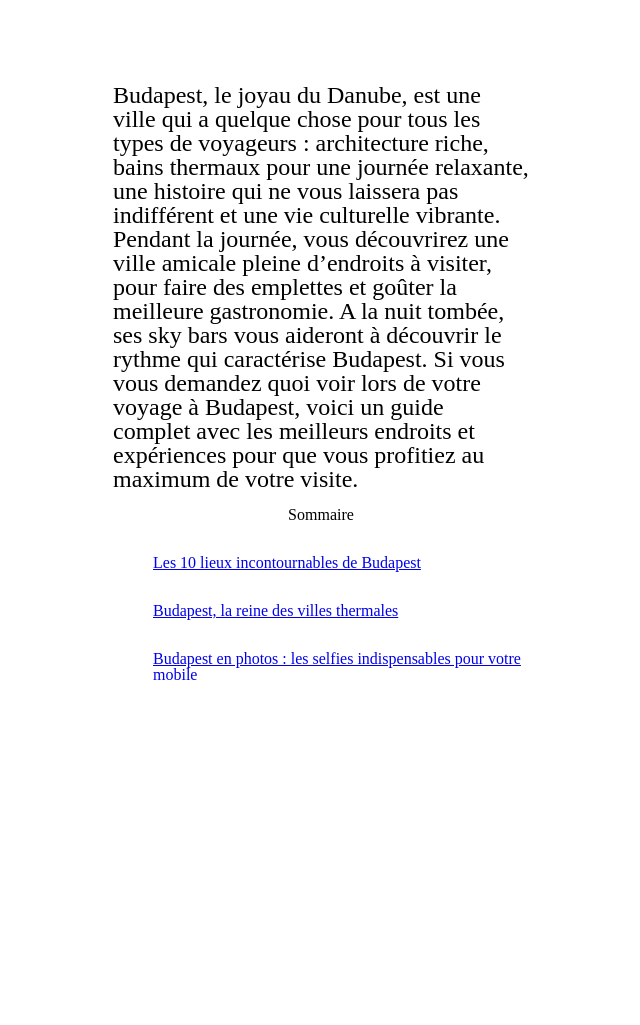
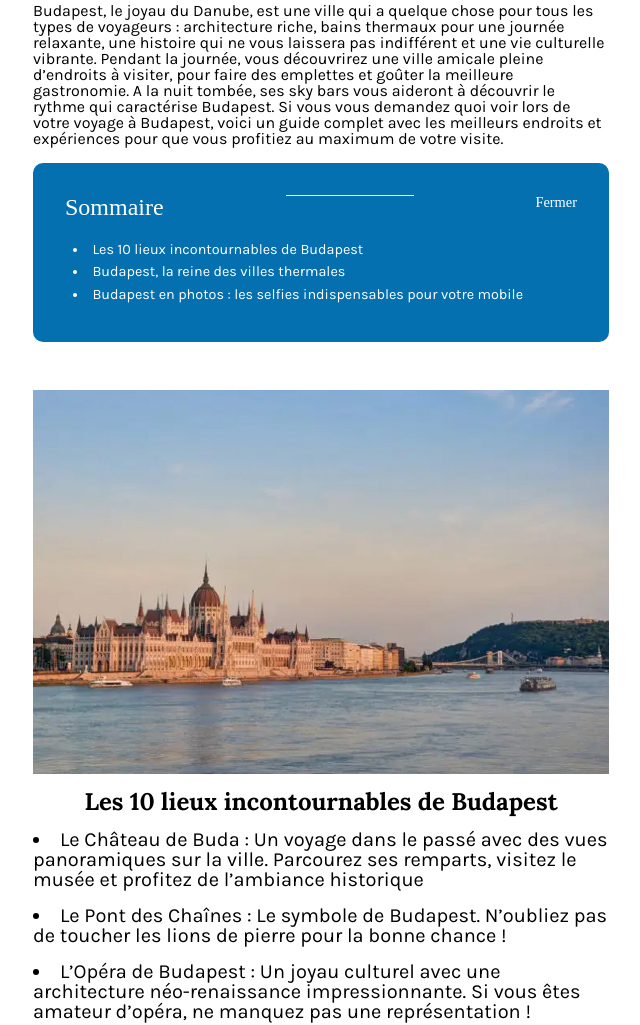
Before and after one commit to jefflearning40/voyages, a plain HTML site: page index.html in a window 1280 px wide. Shown: the part 845-1870 px from the top of the page, without its empty margins (319-959 px from the left). Drawn offline with Linux system fonts and the light colour scheme; a web font is replaced by a local one.

Commit message:
changement one

```diff
--- a/css/configue.css
+++ b/css/configue.css
@@ -1,28 +1,39 @@
 :root {
-/*  Partie Couleur */
+  /*  Partie Couleur */
+  --color--gris:#C0C0C0;
+  --color-bleu: #0470b0;
   --color-main: rgba(4, 112, 176, 1);
   --color-orange: rgba(244, 119, 73, 1);
-  --color-blue-linair:linear-gradient(90deg,rgba(21, 147, 221, 1) 0%,rgba(4, 112, 176, 1) 100%);
+  --color-blue-linair: linear-gradient(
+    90deg,
+    rgba(21, 147, 221, 1) 0%,
+    rgba(4, 112, 176, 1) 100%
+  );
   --color-white: rgba(255, 255, 255, 1);
 
   /* Radius , taille */
-    --radius-1: 10px;
-    --taille-w: 915px;
-    --taille-2-h: 610px;
+  --border-radius: 10px;
+  --taille-w: 915px;
+  --taille-2-h: 610px;
 
-    --img-bcg:url(../assets/background-1.jpg);
+  --img-bcg: url(../assets/background-1.jpg);
 }
-
 
 :root {
   --font-family-title: "Lora", serif;
-  --font-family-base: Arial, sans-serif;
+  --font-family-base: karla, sans-serif;
 }
 
 :root {
   --padding-sm: 0.625rem; /* 10px */
   --padding-md: 1.25rem; /* 20px */
-  --padding-lg: 2.5rem;   /* 40px */
-  --padding-xl: 3.75;   /* 60px */
-  --padding-xxl: 5rem;  /* 80px */
+  --padding-lg: 2.5rem; /* 40px */
+  --padding-xl: 3.75; /* 60px */
+  --padding-xxl: 5rem; /* 80px */
+
+  --text-sm: 0.625rem; /* 10px */
+  --text-md: 1.25rem; /* 20px */
+  --text-lg: 2.5rem; /* 40px */
+  --text-xl: 3.75; /* 60px */
+  --text-xxl: 5rem; /* 80px */
 }
--- a/css/styles.css
+++ b/css/styles.css
@@ -72,22 +72,29 @@ main {
   flex-direction: column;
   justify-content: center;
   align-items: center;
+  gap: 2rem;
   height: 100%;
   width: 100%;
 }
 
 /* section */
+
 section {
-  padding: 5rem;
   gap: 1rem;
   display: flex;
   flex-direction: column;
   justify-content: center;
   align-items: center;
-  height: 45%;
+  width: 45%;
+  height: 100%;
+}
+/* img section */
+
+section img {
   width: 100%;
+  height: auto;
+  margin-top: 2rem;
 }
-
 /* fil d'ariane */
 
 .breadcrumb ul {
@@ -105,68 +112,117 @@ section {
 }
 
 /* sommaire */
-h2 .titre--sommaire {
-  align-items: flex-start;
-}
 .bloc-sommaire {
   display: flex;
   flex-direction: column;
-  justify-content: start;
-  align-items: center;
+  justify-content: flex-start;
+  gap: 1rem;
   width: 100%;
   height: 100%;
-  gap: 2rem;
+  background-color: var(--color-bleu);
+  border-radius: var(--border-radius);
+  color: var(--color-white);
+  padding: 2rem;
+  font-size: 1.5rem;
 }
-.sommaire {
-  gap: 2rem;
+.title {
   display: flex;
-  flex-direction: column;
-  justify-content: start;
-  padding-left: var(--padding-lg);
-  width: 100%;
-  height: 100%;
+  flex-direction: row;
+  justify-content: space-between;
 }
-
-/* Article */
-
-section {
-  width: 45%;
-  height: 100%;
+.ligne {
+  background-color: var(--color-white);
+  height: 1px;
+  width: 8rem;
+}
+.btn-close {
+  border-color: none;
+  background-color: none;
+  text-decoration: none;
+  color: var(--color-white);
+  font-size: 0.9rem;
+}
+.sommaire > li {
+  font-size: 0.9rem;
+  list-style: inside;
+  text-decoration: none;
+  color: var(--color-white);
+  padding: -0.5rem;
+  margin: 0.5rem;
+  font-family: var(--font-family-base);
+}
+.sommaire > li a {
+  text-decoration: none;
+  color: var(--color-white);
 }
 
 /* Texte section  */
-p .description-img {
-  text-size-adjust: 2rem;
+
+p.description-img {
+  font-size: 1rem;
+  text-align: start;
+  font-family: var(--font-family-base);
 }
-p.description-img {
-  font-size: 1.5rem;
-  text-align: start;
-  margin-top: 2rem;
-}
-
 .liste {
+  font-family: var(--font-family-base);
   display: flex;
   flex-direction: column;
-  font-size: 1.5rem;
+  font-size: var(--text-md);
   text-align: start;
-  margin-top: 2rem;
   gap: 1rem;
+}
+.liste > li {
+  list-style: inside;
+  font-family: var(--font-family-base);
 }
 .text {
   font-size: 1.5rem;
   text-align: start;
-  margin-top: 2rem;
   gap: 1rem;
 }
-
-.liste > strong {
-  font-style: bold;
+.histoire > h2 {
+  font-size: 1.5rem;
+  font-family: var(--font-family-title);
+  text-align: center;
+}
+div > p {
+  font-size: 1rem;
+  text-align: start;
+  font-family: var(--font-family-base);
+}
+.termal > ul {
+  font-size: 1rem;
+  text-align: start;
+  gap: 1rem;
+  list-style: inside;
+  font-family: var(--font-family-base);
+}
+div.description-img {
+  display: flex;
+  flex-direction: column;
+  justify-content: center;
+  align-items: center;
+  gap: 1rem;
+  font-size: 1rem;
+font-family: karla, sans-serif;
 }
 
-/* img section */
+/* La taille et le font ne veux pas ce mettre */
 
-img {
+
+
+
+/* Formulaire */
+.form-commentaire {
+
+  border: 1px solid var(--color-gris);
+  border-radius: var(--border-radius);
+  display: flex;
+  flex-direction: column;
+  justify-content: center;
+  align-items: center;
+  gap: 1rem;
   width: 100%;
-  height: auto;
-  margin-top: 2rem;
+  height: 100%;
+  padding: 2rem;
 }
--- a/index.html
+++ b/index.html
@@ -8,7 +8,13 @@
     <link rel="preconnect" href="https://fonts.googleapis.com" />
     <link rel="preconnect" href="https://fonts.gstatic.com" crossorigin />
     <link
-      href="https://fonts.googleapis.com/css2?family=Lora:ital,wght@0,400..700;1,400..700&display=swap"
+      href="https://fonts.googleapis.com/css2?family=Lora:ital,wght@0,700;1,700&display=swap"
+      rel="stylesheet"
+    />
+    <link rel="preconnect" href="https://fonts.googleapis.com" />
+    <link rel="preconnect" href="https://fonts.gstatic.com" crossorigin />
+    <link
+      href="https://fonts.googleapis.com/css2?family=Girassol&family=Karla:ital,wght@0,200..800;1,200..800&display=swap"
       rel="stylesheet"
     />
     <title>site Voyage</title>
@@ -125,7 +131,12 @@
           expériences pour que vous profitiez au maximum de votre visite.
         </p>
         <div class="bloc-sommaire">
-          <h2 class="titre--sommaire">Sommaire</h2>
+          <div class="title">
+            <h2>Sommaire</h2>
+            <div class="ligne"></div>
+            <a href="" class="btn-close">Fermer</a>
+          </div>
+          <div>
             <ul class="sommaire">
               <li>
                 <a href="#histoire">Les 10 lieux incontournables de Budapest</a>
@@ -141,6 +152,7 @@
               </li>
             </ul>
           </div>
+        </div>
 
         <img
           src="assets/image 9.jpg"
@@ -148,6 +160,9 @@
           width="1110"
           height="735"
         />
+        <div class="histoire">
+          <h2>Les 10 lieux incontournables de Budapest</h2>
+        </div>
         <ul class="liste">
           <li>
             <strong>Le Château de Buda</strong> : Un voyage dans le passé avec
@@ -181,14 +196,23 @@
             de la ville, idéale pour se détendre et profiter de la nature.
           </li>
         </ul>
+
+        <div class="histoire">
+          <h2>Budapest, la reine des villes thermales</h2>
+        </div>
         <img
           src="assets/image 10.jpg"
           alt="image de la reine des sources thermales a Budapest"
           width="780"
           height="350"
         />
-
-        <h2>Budapest, la reine des villes thermales</h2>
+        <div class="text">
+          <p>
+            Un voyage à Budapest n’est pas complet sans un bain thermal
+            relaxant.
+          </p>
+        </div>
+        <div class="termal">
           <ul class="liste">
             <li>
               <strong>Thermes Széchenyi </strong>: Imaginez ceci : vous êtes à
@@ -206,66 +230,75 @@
               régénéré.
             </li>
             <li>
-            <strong>Thermes Rudas </strong>: Envie de quelque chose de différent
-            ? Rudas est un bain turc authentique, avec une piscine sur le toit
-            et des vues spectaculaires sur le Danube. Le soir et le
-            week-end,vous pouvez aussi profiter de bains de nuit.
+              <strong>Thermes Rudas </strong>: Envie de quelque chose de
+              différent ? Rudas est un bain turc authentique, avec une piscine
+              sur le toit et des vues spectaculaires sur le Danube. Le soir et
+              le week-end,vous pouvez aussi profiter de bains de nuit.
             </li>
             <li>
               <strong>Thermes Veli Bej </strong>: C’est un secret bien gardé. Un
-            bain turc petit et accueillant, parfait pour une escapade romantique
-            avec piscines thermales et saunas pour vous relaxer en amoureux. Si
-            vous cherchez la tranquillité pendant votre voyage à Budapest, c’est
-            l’endroit idéal.
+              bain turc petit et accueillant, parfait pour une escapade
+              romantique avec piscines thermales et saunas pour vous relaxer en
+              amoureux. Si vous cherchez la tranquillité pendant votre voyage à
+              Budapest, c’est l’endroit idéal.
             </li>
           </ul>
+        </div>
+        <div class="histoire">
           <h2>
             Budapest en photos : les selfies indispensables pour votre mobile
           </h2>
+        </div>
+
         <img
           src="assets/image 11.jpg"
           alt="img de Budapest vues"
           width="620"
           height="480"
         />
+        <div class="description-img">
+          <div class="paragraph">
             <p class="text">
-          Oubliez les poses forcées, lors de votre voyage Budapest, ce sont les
-          moments qui comptent ! Voici quelques endroits qui sont pure magie
-          pour l’appareil photo.
+              Oubliez les poses forcées, lors de votre voyage Budapest, ce sont
+              les moments qui comptent ! Voici quelques endroits qui sont pure
+              magie pour l’appareil photo.
             </p>
+          </div>
+          <div class="paragraph">
             <p class="text">
               Imaginez-vous au <strong>Bastion des Pêcheurs </strong>, avec des
               tours qui semblent dessinées par un artiste, avec le Danube à vos
-          pieds. Peu importe que ce soit le jour ou la nuit, les photos seront
-          forcément incroyables grâce au cadre exceptionnel. Si vous voulez
-          quelque chose de plus romantique, le<strong> Pont des Chaînes </strong
-          >au crépuscule est un véritable spectacle, pour en prendre plein les
-          yeux (et l’appareil photo !).
+              pieds. Peu importe que ce soit le jour ou la nuit, les photos
+              seront forcément incroyables grâce au cadre exceptionnel. Si vous
+              voulez quelque chose de plus romantique, le<strong
+                > Pont des Chaînes </strong
+              >au crépuscule est un véritable spectacle, pour en prendre plein
+              les yeux (et l’appareil photo !).
             </p>
+          </div>
+          <div class="paragraph">
             <p class="text">
-          Mais Budapest n’est pas seulement une carte postale. Il y a aussi des
-          coins qui vous touchent en plein cœur. Le mémorial <strong>
+              Mais Budapest n’est pas seulement une carte postale. Il y a aussi
+              des coins qui vous touchent en plein cœur. Le mémorial <strong>
                 Les Chaussures au bord du Danube </strong
               >est un rappel de l’histoire, un endroit pour s’arrêter, penser et
               ressentir. Pour un panorama à couper le souffle, approchez-vous de
-          l’autre rive du fleuve et arrêtez-vous pour admirer le Parlement. Pour
-          une photo très “style Budapest”, montez dans le tramway jaune et
-          capturez l’instant avec le Pont de la Liberté en arrière-plan. Un
-          classique qui ne déçoit jamais !
+              l’autre rive du fleuve et arrêtez-vous pour admirer le Parlement.
+              Pour une photo très “style Budapest”, montez dans le tramway jaune
+              et capturez l’instant avec le Pont de la Liberté en arrière-plan.
+              Un classique qui ne déçoit jamais !
             </p>
+          </div>
+        </div>
         <hr />
       </section>
       <!--text et liste avant formulaire par Nina-->
       <section class="form">
-        <h2>Partager cet article</h2>
-        <ul>
-          <li><a href="">Facebook</a></li>
-          <li><a href="">Pinterest</a></li>
-          <li><a href="">Twitter(X)</a></li>
-        </ul>
-        <hr />
-        <h2>Commentaires</h2>
+        <h2><a>0 </a> Commentaires</h2>
+        <div class="commentaire-bloc">
           <p>Aucun commantaire n'a été publié pour le moment !</p>
+        </div>
+        <div class="form-commentaire">
           <h2>Ajouter un commantaire</h2>
           <!-- form fait par jeff-->
           <form action="" methode="POST" class="form-voyage">
@@ -281,15 +314,17 @@
 
             <div class="form-voyage">
               <label for="commentaire">Votre commentaire <br /></label>
-            <textarea id="commentaire" name="commentaire" required> </textarea>
+              <textarea id="commentaire" name="commentaire" required>
+              </textarea>
             </div>
 
             <div class="form-voyage">
               <input type="checkbox" name="rgpd" id="rgpd" />
               <label for="rgpd" id="rgpd"
-              >En ajoutant un commentaire, je reconnais avoir pris connaissance
-              de la <a href="">Politique de confidentialité</a> et des droits
-              dont je dispose sur mes données personnelles.</label
+                >En ajoutant un commentaire, je reconnais avoir pris
+                connaissance de la
+                <a href="">Politique de confidentialité</a> et des droits dont
+                je dispose sur mes données personnelles.</label
               >
             </div>
 
@@ -297,6 +332,7 @@
               <button type="submit">Ajouter mon commentaire</button>
             </div>
           </form>
+        </div>
       </section>
     </main>
   </body>
```
Lines whose indentation alone changed are shown as unchanged.
